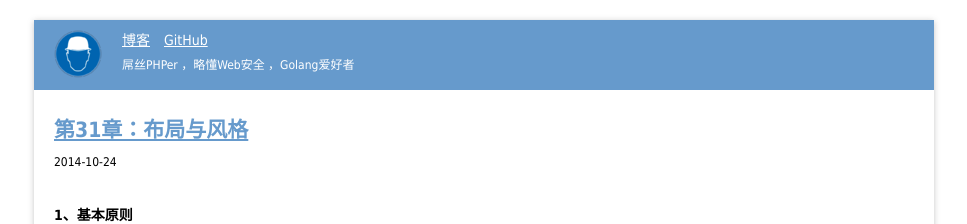
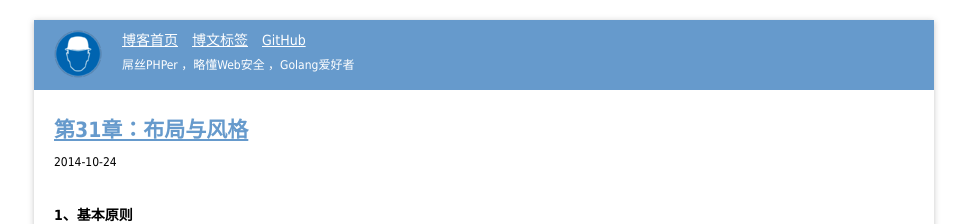
Before and after one commit to tabalt/tabalt.github.io, a Jekyll site: the page built from index.html, in a window 1280 px wide and 900 px high. Shown: the top 224 px of the window, without its empty margins (156-1123 px from the left). Built offline with Jekyll 4.4.1, drawn with Linux system fonts in a browser that asks for light colours; Markdown is read by kramdown in place of the engine named in the settings; the list of posts is cut into pages by our own code; comment, search, counter and statistics services are not loaded.

Commit message:
update menu

```diff
--- a/_includes/header.html
+++ b/_includes/header.html
@@ -4,7 +4,8 @@
     </div>
     <div id="nav">
         <div class="ft14 menu" >
-            <a href="/">博客</a>
+            <a href="/">博客首页</a>
+            <a href="/tags/">博文标签</a>
             <!--
             <a href="opensource.html">开源项目</a>
             <a href="resume.html">简历</a>
```
